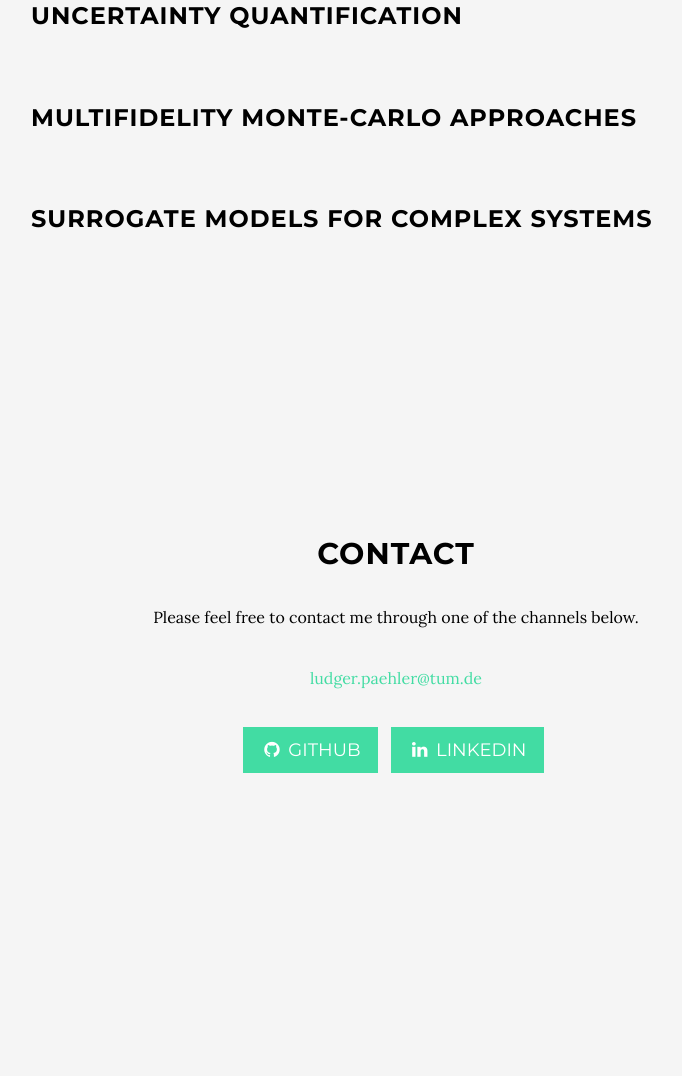
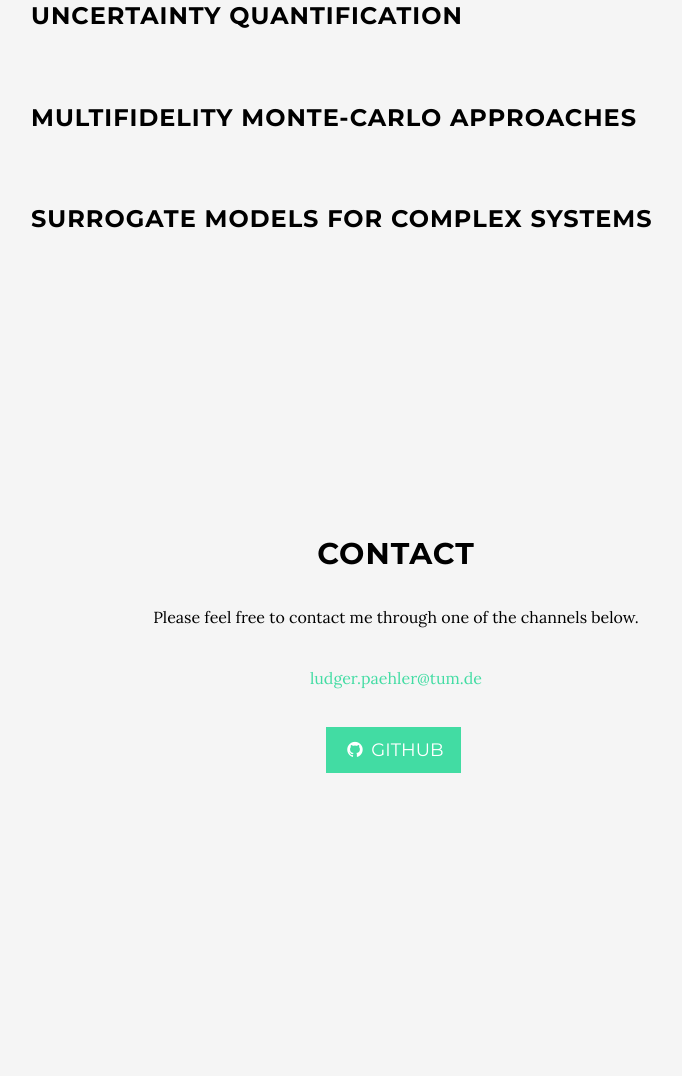
Before and after one commit to ludgerpaehler/ludgerpaehler.github.io, a website: page index.html in a window 1280 px wide. Shown: the part 2045-3121 px from the top of the page, without its empty margins (244-926 px from the left). Drawn offline with Linux system fonts and the light colour scheme; a script that the page names is missing.

Commit message:
Removal of LinkedIn button.

```diff
--- a/index.html
+++ b/index.html
@@ -169,9 +169,6 @@
                     <li>
                         <a href="https://github.com/ludgerpaehler" target="_blank" class="btn btn-default btn-lg"><i class="fa fa-github fa-fw"></i> <span class="network-name">Github</span></a>
                     </li>
-                    <li>
-                        <a href="https://www.linkedin.com/in/ludgerpaehler" target="_blank" class="btn btn-default btn-lg"><i class="fa fa-linkedin fa-fw"></i> <span class="network-name">LinkedIn</span></a>
-                    </li>
                     <br><br><br><br><br><br><br><br><br><br><br><br><br><br><br><br>
                 </ul>
             </div>
```
